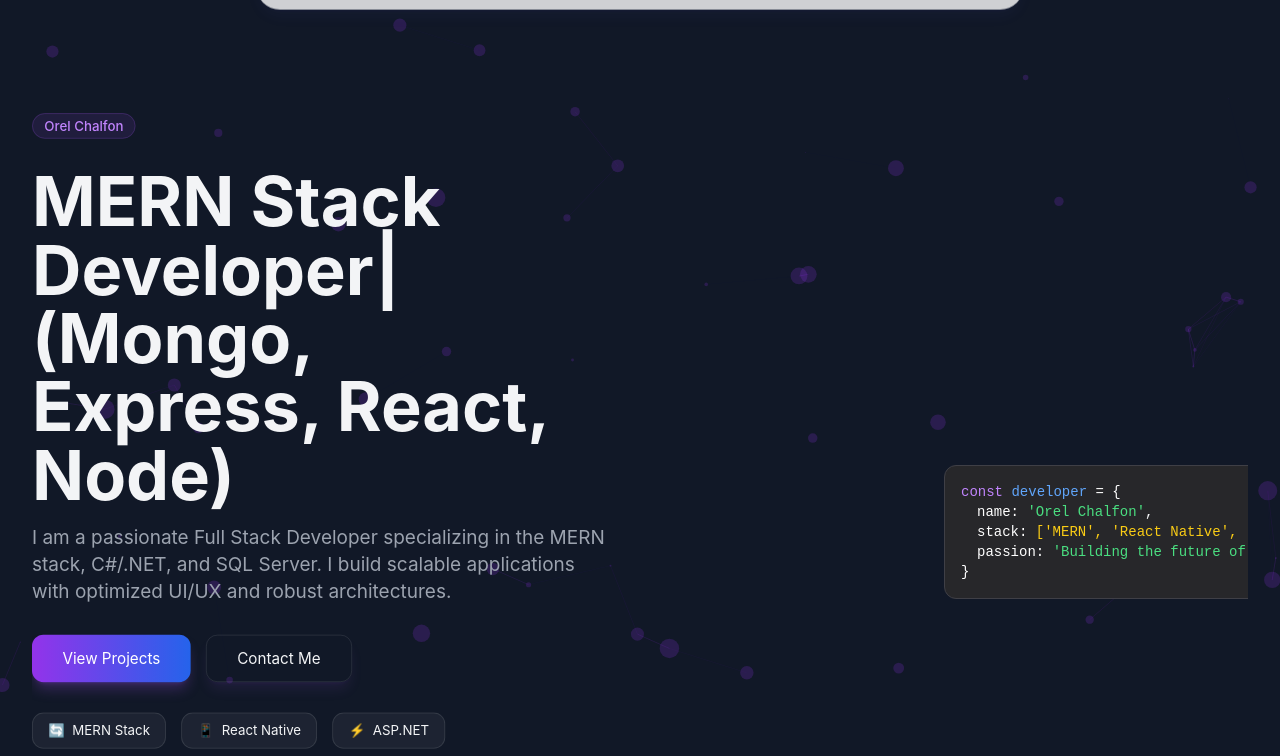
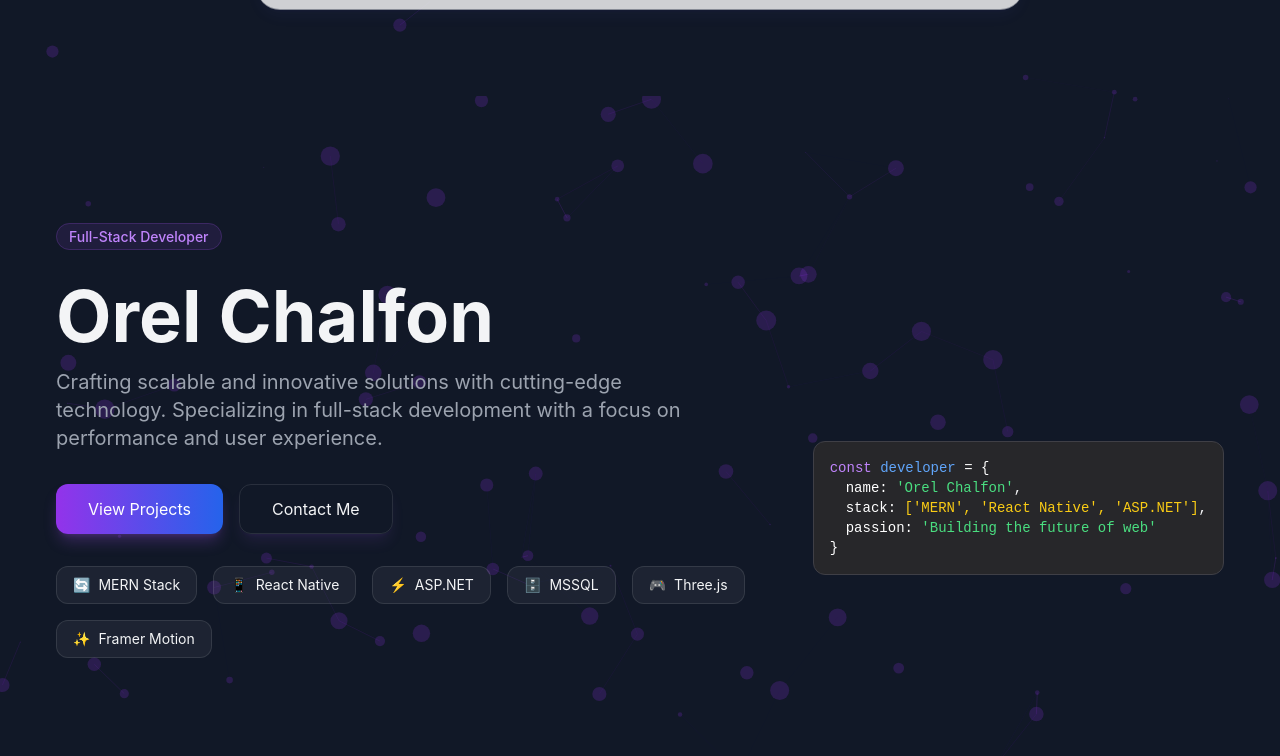
Before and after one commit to Orelchalfon/ocdev, a React (Vite) app: page / in a window 1280 px wide. Shown: the top 756 px of the page. Built offline with nearby package versions, Linux system fonts and the light colour scheme.

Commit message:
refactor: restructure Navigation component by splitting into submodules and enhance layout styling for improved maintainability

```diff
--- a/src/components/Layout.tsx
+++ b/src/components/Layout.tsx
@@ -2,7 +2,7 @@ import { motion } from "framer-motion";
 import { Outlet, useLocation } from "react-router-dom";
 import { useTheme } from "../hooks/useTheme";
 import Footer from "./Footer";
-import Navigation from "./Navigation";
+import Navigation from "./Navigation/Navigation";
 import ParticleField from "./effects/ParticleField";
 
 const Layout = () => {
--- a/src/components/Sections/Hero.tsx
+++ b/src/components/Sections/Hero.tsx
@@ -1,110 +1,229 @@
-import { motion, useScroll, useSpring, useTransform } from "framer-motion";
-import { useEffect, useMemo } from "react";
-import { useLanguage } from "../../hooks/useLanguage";
-import CodeSnippet from "../ui/CodeSnippet";
-import TechStack from "../ui/TechStack";
-
+import { motion, useScroll, useTransform } from 'framer-motion';
+import { useEffect, useRef } from 'react';
 interface HeroProps {
   onExploreClick: () => void;
 }
 
+const TechStack = () => {
+  const technologies = [
+    { name: 'MERN Stack', icon: '🔄' },
+    { name: 'React Native', icon: '📱' },
+    { name: 'ASP.NET', icon: '⚡' },
+    { name: 'MSSQL', icon: '🗄️' },
+    { name: 'Three.js', icon: '🎮' },
+    { name: 'Framer Motion', icon: '✨' }
+  ];
+
+  return (
+    <div className="flex flex-wrap gap-4 mt-8">
+      {technologies.map((tech, index) => (
+        <motion.div
+          key={tech.name}
+          className="group relative"
+          initial={{ opacity: 0, y: 20 }}
+          animate={{ opacity: 1, y: 0 }}
+          transition={{ delay: .5 + 0.1 * index }}
+        >
+          <motion.span
+            className="px-4 py-2 rounded-xl text-sm bg-white/5 border border-white/10 flex items-center gap-2
+                     hover:bg-white/10 transition-colors cursor-pointer relative z-10"
+            whileHover={{ y: -5 }}
+            whileTap={{ scale: 0.95 }}
+          >
+            <span>{tech.icon}</span>
+            {tech.name}
+          </motion.span>
+          <motion.div
+            className="absolute inset-0 bg-gradient-to-r from-purple-500/20 to-blue-500/20 rounded-xl blur-xl
+                     opacity-0 group-hover:opacity-100 transition-opacity"
+          />
+        </motion.div>
+      ))}
+    </div>
+  );
+};
+
+const ParticleField = () => {
+  const canvasRef = useRef<HTMLCanvasElement>(null);
+
+  useEffect(() => {
+    const canvas = canvasRef.current;
+    if (!canvas) return;
+
+    const ctx = canvas.getContext('2d');
+    if (!ctx) return;
+
+    const particles: Array<{
+      x: number;
+      y: number;
+      dx: number;
+      dy: number;
+      size: number;
+    }> = [];
+
+    const resize = () => {
+      canvas.width = canvas.offsetWidth * window.devicePixelRatio;
+      canvas.height = canvas.offsetHeight * window.devicePixelRatio;
+    };
+
+    const createParticles = () => {
+      for (let i = 0; i < 50; i++) {
+        particles.push({
+          x: Math.random() * canvas.width,
+          y: Math.random() * canvas.height,
+          dx: (Math.random() - 0.5) * 0.5,
+          dy: (Math.random() - 0.5) * 0.5,
+          size: Math.random() * 10,
+        });
+      }
+    };
+
+    const animate = () => {
+      ctx.clearRect(0, 0, canvas.width, canvas.height);
+
+      particles.forEach((particle, i) => {
+        particle.x += particle.dx;
+        particle.y += particle.dy;
+
+        if (particle.x < 0 || particle.x > canvas.width) particle.dx *= -1;
+        if (particle.y < 0 || particle.y > canvas.height) particle.dy *= -1;
+
+        ctx.beginPath();
+        ctx.arc(particle.x, particle.y, particle.size, 0, Math.PI * 2);
+        ctx.fillStyle = 'rgba(147, 51, 234, 0.2)';
+        ctx.fill();
+
+        particles.forEach((particle2, j) => {
+          if (i === j) return;
+          const dx = particle.x - particle2.x;
+          const dy = particle.y - particle2.y;
+          const distance = Math.sqrt(dx * dx + dy * dy);
+
+          if (distance < 100) {
+            ctx.beginPath();
+            ctx.moveTo(particle.x, particle.y);
+            ctx.lineTo(particle2.x, particle2.y);
+            ctx.strokeStyle = `rgba(147, 51, 234, ${0.1 * (1 - distance / 100)})`;
+            ctx.stroke();
+          }
+        });
+      });
+
+      requestAnimationFrame(animate);
+    };
+
+    resize();
+    createParticles();
+    animate();
+
+    window.addEventListener('resize', resize);
+    return () => window.removeEventListener('resize', resize);
+  }, []);
+
+  return (
+    <canvas
+      ref={canvasRef}
+      className="absolute inset-0 w-full h-full "
+    />
+  );
+};
+
+const CodeSnippet = () => (
+  <motion.div
+    className="absolute right-0 top-1/2 -translate-y-1/2 hidden xl:block"
+    initial={{ opacity: 0, x: 50 }}
+    animate={{ opacity: 1, x: 0 }}
+    transition={{ delay: 0.8 }}
+  >
+    <pre className="text-sm bg-zinc-800 p-4 rounded-xl border border-zinc-700 font-mono">
+      <code className="text-purple-400">const</code>{" "}
+      <code className="text-blue-400">developer</code>{" "}
+      <code className="text-white">= {`{`}</code>
+      <br />
+      <code className="text-white ml-4">name: </code>
+      <code className="text-green-400">'Orel Chalfon'</code>,
+      <br />
+      <code className="text-white ml-4">stack: </code>
+      <code className="text-yellow-400">['MERN', 'React Native', 'ASP.NET']</code>,
+      <br />
+      <code className="text-white ml-4">passion: </code>
+      <code className="text-green-400">'Building the future of web'</code>
+      <br />
+      <code className="text-white">{`}`}</code>
+    </pre>
+  </motion.div>
+);
+
 export const Hero = ({ onExploreClick }: HeroProps) => {
   const { scrollY } = useScroll();
-  const y = useTransform(scrollY, [0, 500], [0, -150]);
-  const opacity = useTransform(scrollY, [0, 350], [1, 0.25]);
+  const y = useTransform(scrollY, [0, 500], [0, 100]);
+  const opacity = useTransform(scrollY, [0, 150], [1, 0])
+  return (
+    <section id="home" className="min-h-screen pt-32 px-6 relative  overflow-hidden">
+      <ParticleField />
 
-  const { language, t } = useLanguage();
-
-  // Determine if current language is Hebrew (RTL)
-  const isRTL = language === "he";
-
-  // Responsive classes based on direction
-  const directionClasses = useMemo(
-    () => ({
-      textAlign: isRTL ? "items-end text-right" : "items-start text-left",
-    }),
-    [isRTL]
-  );
-
-  const languageProgress = useSpring(0, {
-    stiffness: 300,
-    damping: 20,
-  });
-
-  useEffect(() => {
-    const target = isRTL ? 1 : 0;
-    languageProgress.set(target);
-  }, [isRTL, languageProgress]);
-
-  const x = useTransform(languageProgress, [0, 1], ["0%", "75%"]);
-  const scale = useTransform(languageProgress, [0, 1], [0.95, 1]);
-
-  return (
-    <section id='home' className='min-h-screen relative overflow-hidden'>
-      <div className='max-w-7xl relative mx-auto grid grid-cols-1 md:grid-cols-2'>
+      <div className="max-w-7xl mx-auto relative ">
         <motion.div
-          className={`max-w-3xl flex flex-col ${directionClasses.textAlign}`}
-          style={{
-            y,
-            x,
-            scale,
-            opacity,
-            transformOrigin: isRTL ? "right center" : "left center",
-          }}
+          className="max-w-3xl"
+          style={{ y }}
         >
           <motion.div
-            className='mb-8'
+            className="mb-8"
             initial={{ opacity: 0, y: 20 }}
             animate={{ opacity: 1, y: 0 }}
             transition={{ duration: 0.8 }}
           >
             <motion.div
-              className='inline-block'
+              className="inline-block"
               initial={{ opacity: 0 }}
               animate={{ opacity: 1 }}
               transition={{ delay: 0.3 }}
             >
-              <span className='text-sm font-medium px-3 py-1 rounded-full bg-purple-500/10 border border-purple-500/20 text-purple-400'>
-                {t("hero.name")}
+              <span className="text-sm font-medium px-3 py-1 rounded-full bg-purple-500/10 border border-purple-500/20 text-purple-400">
+                Full-Stack Developer
               </span>
             </motion.div>
           </motion.div>
 
           <motion.h1
-            className='text-5xl md:text-7xl font-bold mb-4'
+            className="text-5xl md:text-7xl font-bold mb-4"
             initial={{ opacity: 0, y: 20 }}
             animate={{ opacity: 1, y: 0 }}
             transition={{ delay: 0.4 }}
           >
-            {t("hero.title")}
+            Orel Chalfon
           </motion.h1>
 
           <motion.p
-            className={`text-xl text-gray-400 mb-8 max-w-2xl ${isRTL && "rtl"}`}
+            className="text-xl text-gray-400 mb-8 max-w-2xl"
             initial={{ opacity: 0, y: 20 }}
             animate={{ opacity: 1, y: 0 }}
             transition={{ delay: 0.45 }}
           >
-            {t("hero.description")}
+            Crafting scalable and innovative solutions with cutting-edge technology.
+            Specializing in full-stack development with a focus on performance and user experience.
           </motion.p>
 
           <motion.div
             initial={{ opacity: 0, y: 20 }}
             animate={{ opacity: 1, y: 0 }}
             transition={{ delay: 0.5 }}
-            className={`flex flex-wrap gap-4 `}
+            className="flex flex-wrap gap-4"
           >
             <motion.button
-              className='px-8 py-3 rounded-xl bg-gradient-to-r from-purple-600 to-blue-600 text-white hover:from-purple-700 hover:to-blue-700 transition-all duration-300 shadow-lg shadow-purple-500/25'
+              className="px-8 py-3 rounded-xl bg-gradient-to-r from-purple-600 to-blue-600 text-white
+                       hover:from-purple-700 hover:to-blue-700 transition-all duration-300
+                       shadow-lg shadow-purple-500/25"
               onClick={onExploreClick}
               whileHover={{ scale: 1.05 }}
               whileTap={{ scale: 0.95 }}
             >
-              {t("hero.cta.viewProjects")}
+              View Projects
             </motion.button>
             <motion.a
-              href='#contact'
-              className='px-8 py-3 rounded-xl border border-white/10 hover:bg-white/5 transition-colors shadow-lg shadow-purple-500/10'
+              href="#contact"
+              className="px-8 py-3 rounded-xl border border-white/10 hover:bg-white/5 transition-colors
+                       shadow-lg shadow-purple-500/10"
               whileHover={{ scale: 1.05 }}
               whileTap={{ scale: 0.95 }}
             >
@@ -118,7 +237,7 @@ export const Hero = ({ onExploreClick }: HeroProps) => {
         <CodeSnippet />
       </div>
       <motion.div
-        className='absolute bottom-4 left-1/2 transform -translate-x-1/2 md:bottom-8'
+        className="absolute bottom-20 left-1/2 transform -translate-x-1/2 md:bottom-8"
         style={{ opacity }}
         initial={{ opacity: 0 }}
         animate={{ opacity: 1 }}
@@ -127,33 +246,31 @@ export const Hero = ({ onExploreClick }: HeroProps) => {
         <motion.div
           animate={{
             y: [0, 10, 0],
-            opacity: [0.5, 1, 0.5],
+            opacity: [0.5, 1, 0.5]
           }}
           transition={{
             duration: 2,
             repeat: Infinity,
-            repeatType: "reverse",
-            ease: "easeInOut",
+            repeatType: 'reverse',
+            ease: 'easeInOut'
           }}
-          className='w-6 h-10 border-2 rounded-full flex justify-center border-gray-400 dark:border-gray-500'
+          className="w-6 h-10 border-2 rounded-full flex justify-center border-gray-400 dark:border-gray-500"
         >
           <motion.div
             animate={{
               y: [2, 6, 2],
-              opacity: [0.5, 1, 0.5],
+              opacity: [0.5, 1, 0.5]
             }}
             transition={{
               duration: 2,
               repeat: Infinity,
-              repeatType: "reverse",
-              ease: "easeInOut",
+              repeatType: 'reverse',
+              ease: 'easeInOut'
             }}
-            className='w-1 h-2 rounded-full mt-2 bg-gray-400 dark:bg-gray-500'
+            className="w-1 h-2 rounded-full mt-2 bg-gray-400 dark:bg-gray-500"
           />
         </motion.div>
       </motion.div>
     </section>
   );
 };
-
-export default Hero;
```
Also changed, not shown: src/components/Navigation/MenuToggle.tsx (renamed from src/components/ui/MenuToggle.tsx, +13 -13 lines), src/components/Navigation/Navigation.tsx (renamed from src/components/Navigation.tsx, +25 -14 lines), src/components/Navigation/Menu.tsx (renamed from src/components/ui/Menu.tsx).
